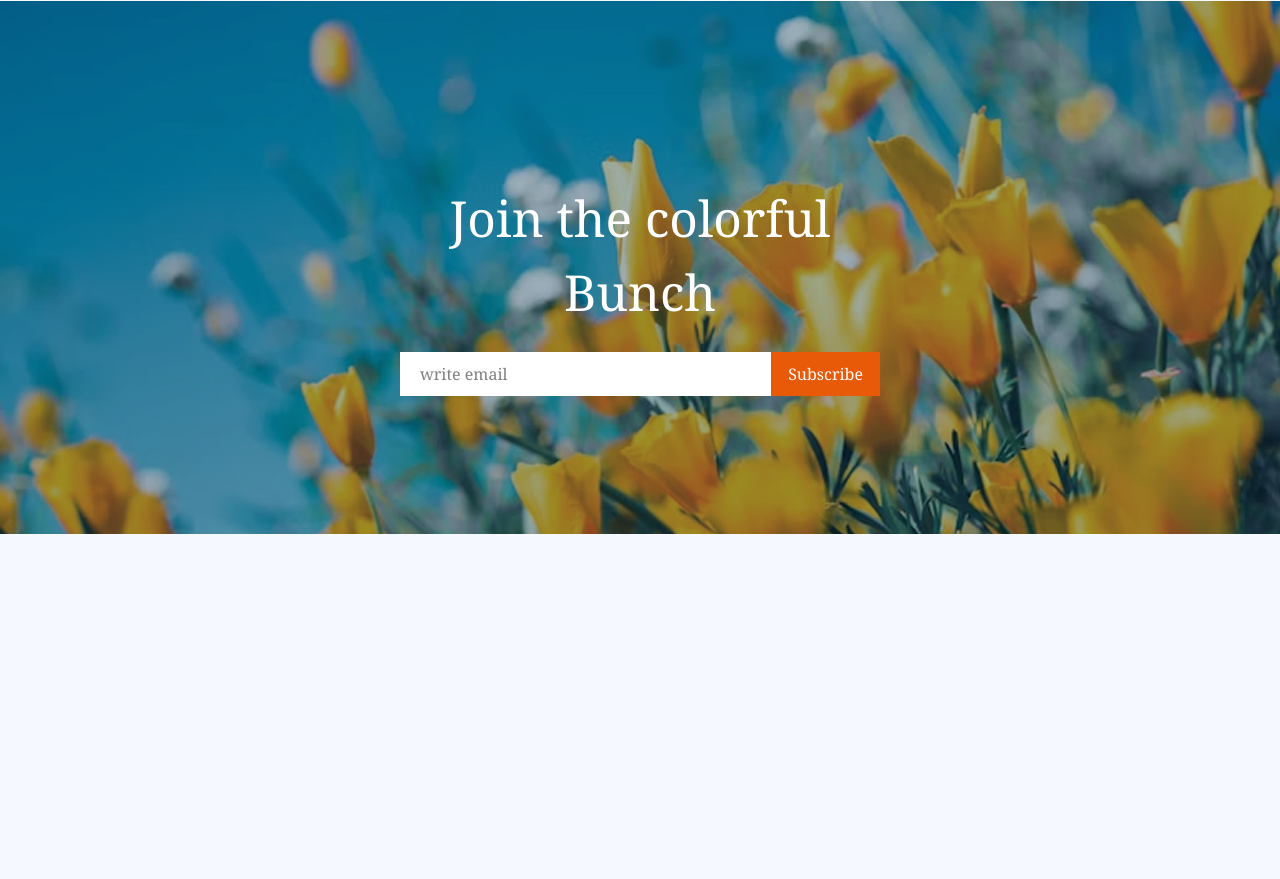
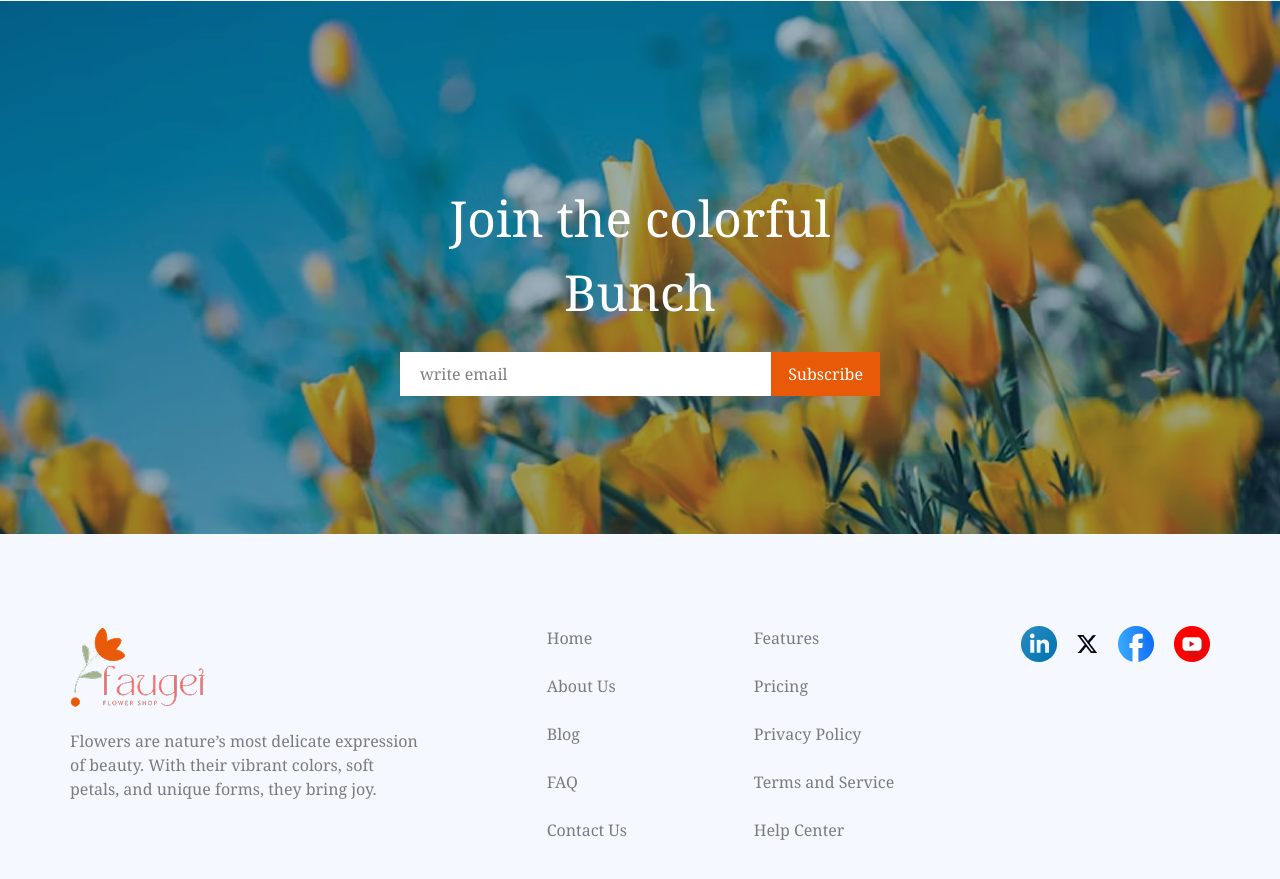
Before and after one commit to ahmed0004321/responsive-assignment, a plain HTML site: page index.html in a window 1280 px wide. Shown: the part 2880-3759 px from the top of the page. Before the commit the page ends 3456 px from the top, so only its background shows below. Drawn offline with nearby package versions, Linux system fonts and the light colour scheme.

Commit message:
footer section done

```diff
--- a/index.html
+++ b/index.html
@@ -147,14 +147,44 @@
         <section class="email">
             <h3>Join the colorful Bunch</h3>
             <form>
-                    <input type="email" placeholder="write email">
-                    <input type="submit" value="Subscribe">
+                <input type="email" placeholder="write email">
+                <input type="submit" value="Subscribe">
             </form>
         </section>
     </main>
-    <footer>
-
-    </footer>
+    <footer class="max-w-[1140px] mx-auto">
+        <div class="part-1">
+            <img src="assets/logo.png" alt="">
+            <p class="opacity-50">Flowers are nature’s most delicate expression of beauty. With their vibrant colors, soft petals, and
+                unique forms, they bring joy.</p>
+        </div>
+        <div class="part-2">
+            <ul class="opacity-50">
+                <li>Home</li>
+                <li>About Us</li>
+                <li>Blog</li>
+                <li>FAQ</li>
+                <li>Contact Us</li>
+            </ul>
+        </div>
+        <div class="part-3">
+            <ul class="opacity-50">
+                <li>Features</li>
+                <li>Pricing</li>
+                <li>Privacy Policy</li>
+                <li>Terms and Service</li>
+                <li>Help Center</li>
+            </ul>
+        </div>
+        <div class="part-4">
+            <ul>
+                <li><img src="assets/icon-linkedin.png" alt=""></li>
+                <li><img src="assets/icon-twitter.png" alt=""></li>
+                <li><img src="assets/icon-facebook.png" alt=""></li>
+                <li><img src="assets/icon-youtube.png" alt=""></li>
+            </ul>
+        </div>
+</footer>
 </body>
 
 </html>
--- a/styles/style.css
+++ b/styles/style.css
@@ -182,6 +182,7 @@ header {
     background-image: url(../assets/news-letter-bg.png);
     background-repeat: no-repeat;
     padding: 180px 400px;
+    margin-bottom: 50px;
 }
 
 section form{
@@ -207,3 +208,39 @@ form input[type="submit"]{
     color: white;
     background-color: #E95A08;
 }
+
+
+/*footer styles*/
+footer{
+    display: flex;
+    justify-content: space-between;
+    margin-bottom: 30px;
+}
+
+.part-1{
+    display: flex;
+    flex-direction: column;
+}
+.part-1 img{
+    width: 135px;
+}
+.part-1 p{
+    width: 350px;
+    margin-top: 20px;
+}
+.part-2 li{
+    margin-bottom: 24px;
+}
+.part-3 {
+    display: flex;
+    flex-direction: column;
+}
+.part-3 li {
+    margin-bottom: 24px;
+}
+.part-4 ul {
+    display: flex;
+    justify-content: space-between;
+    gap: 20px;
+    align-items: center;
+}
```
